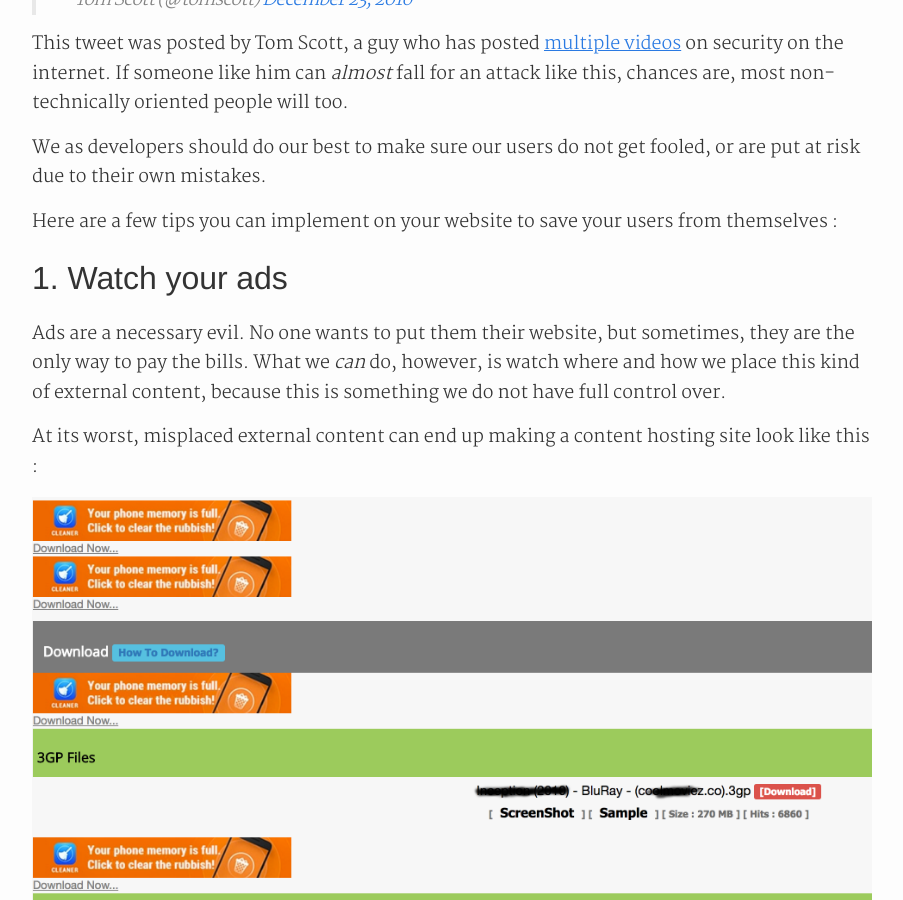
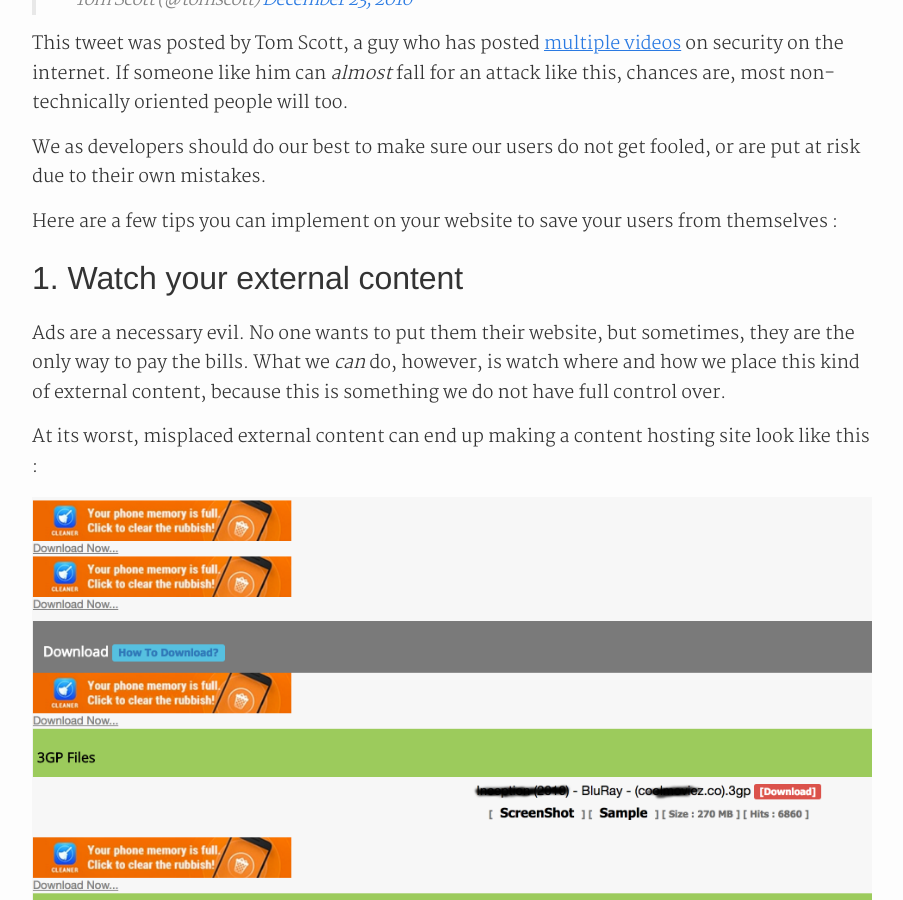
Before and after one commit to sohamkamani/sohamkamani.github.io, a Jekyll site: the page built from _posts/2017-01-15-web-security-human-error.md, in a window 1280 px wide and 900 px high, scrolled down 566 px. Shown: the whole window, without its empty margins (188-1091 px from the left). Built offline with Jekyll 4.4.1, drawn with Linux system fonts in a browser that asks for light colours; nearby versions of some CDN libraries; comment, search, counter and statistics services are not loaded.

Commit message:
title change

```diff
--- a/_posts/2017-01-15-web-security-human-error.md
+++ b/_posts/2017-01-15-web-security-human-error.md
@@ -1,6 +1,6 @@
 ---
 layout: post
-title:  Web security essentials - Human error and  UI/UX design 🔑
+title:  Web security essentials - Human error and UI/UX design 🔑
 date:   2017-01-14 08:45:12
 categories: web security human error phishing
 comments: true
@@ -21,7 +21,7 @@
 
 <!-- more -->
 
-## 1. Watch your ads
+## 1. Watch your external content
 
 Ads are a necessary evil. No one wants to put them their website, but sometimes, they are the only way to pay the bills. What we _can_ do, however, is watch where and how we place this kind of external content, because this is something we do not have full control over.
 
```
